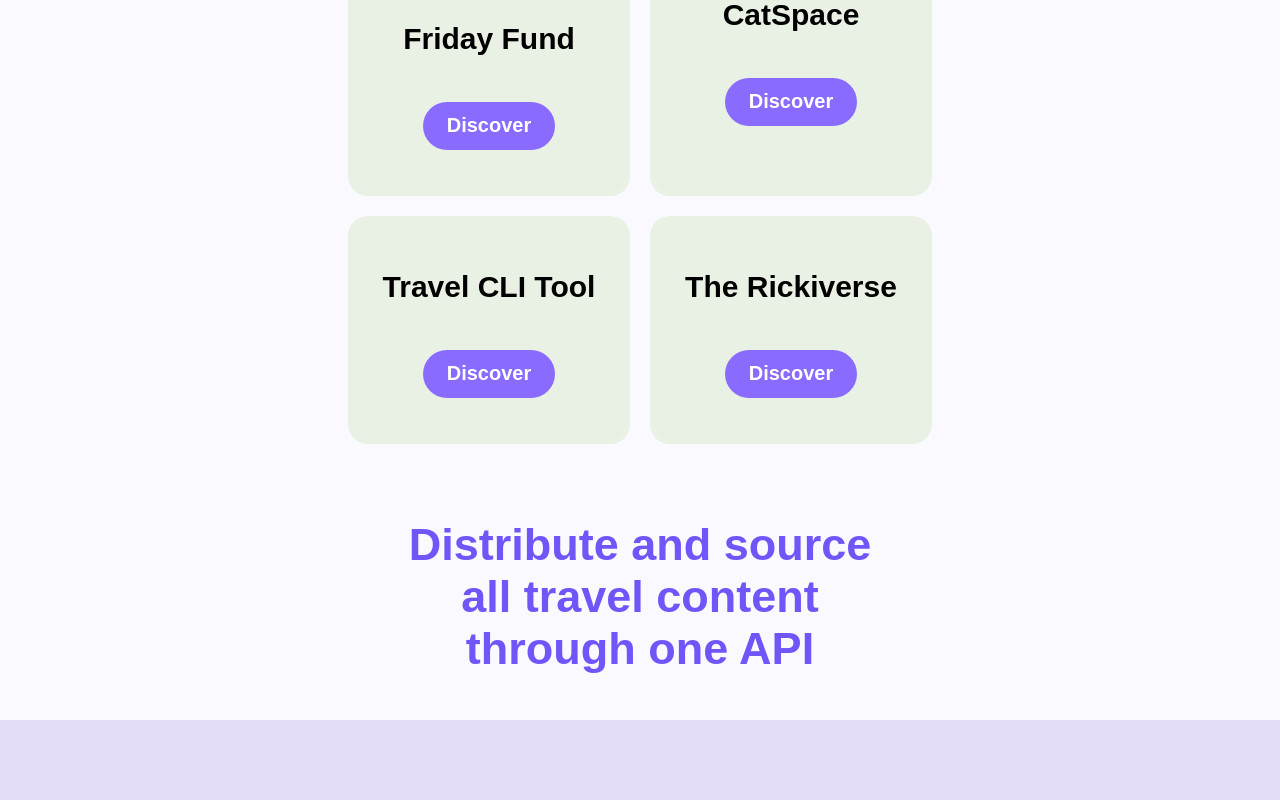
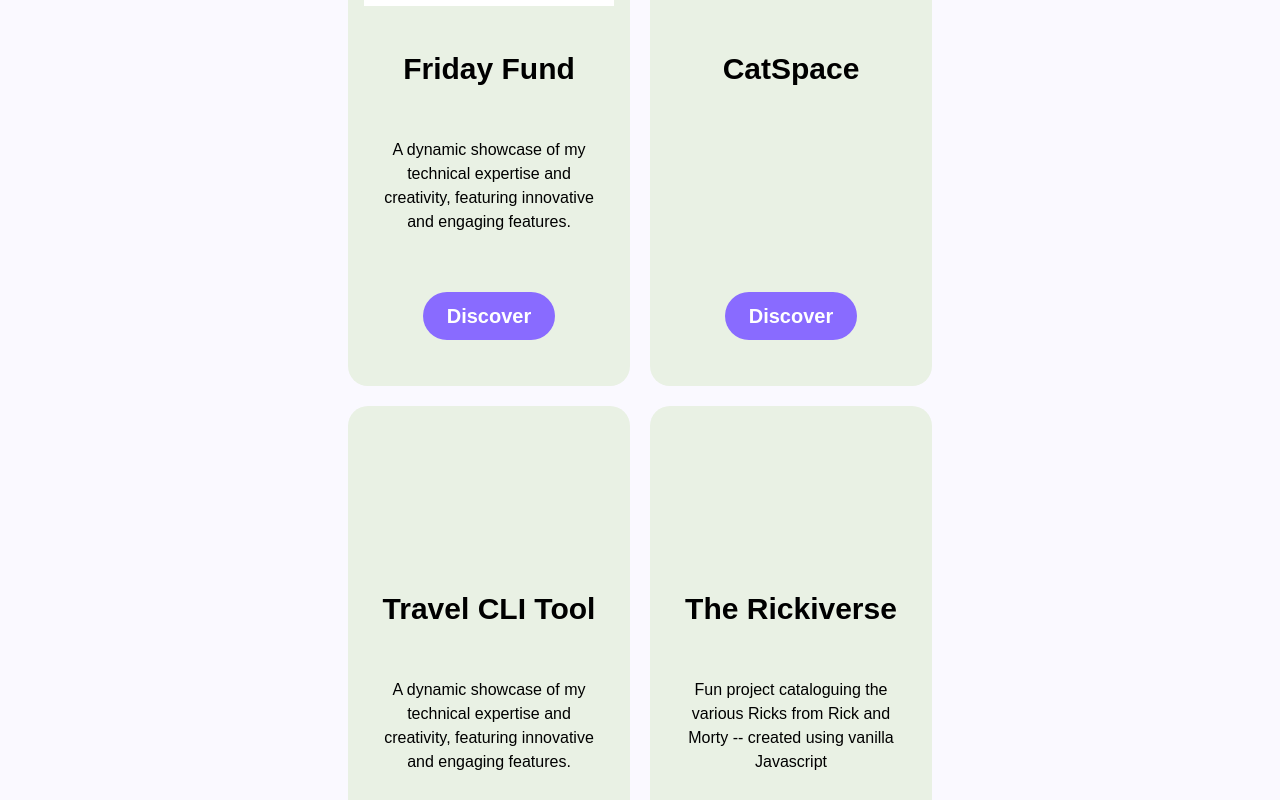
Before and after one commit to racosta323/rene-acosta-portfolio, a React (Create React App) app: page / in a window 1280 px wide. Shown: the part 2600-3400 px from the top of the page. Built offline with nearby package versions, Linux system fonts and the light colour scheme.

Commit message:
aligns buttons for each card in projects section

```diff
--- a/src/App.css
+++ b/src/App.css
@@ -336,9 +336,8 @@
 }
 
 #card-header {
-  /* background-image: url('../public/showmate_homepage.png'); */
   width: 100%;
-  height: auto;
+  height: 150px;
   border-radius: var(--spacing-12) var(--spacing-12) 0px 0px;
   margin-bottom: var(--spacing-16);
   background-position: center;
@@ -363,11 +362,15 @@
 #logos{
   justify-content: center;
   padding: 20px 0px 10px 0px;
-
+  height: 60px;
 }
 
 #project-btn{
   margin: 20px 0px 30px 0px;
+}
+
+#tagline{
+  height: 150px;
 }
 
 #resume {
--- a/src/Project.js
+++ b/src/Project.js
@@ -4,7 +4,7 @@
 
 function Project( { id, name, tagline, summary, image, tech, features, ghLink, siteLink }){
 
-    console.log(id, name, tagline, summary, image, tech, features, ghLink, siteLink )
+    // console.log(id, name, tagline, summary, image, tech, features, ghLink, siteLink )
 
     const [ showModal, setShowModal ] = useState(false)
 
@@ -23,7 +23,7 @@
                 <div id='logos'>
                     <h4>{name} </h4>
                 </div>
-                <div>
+                <div id="tagline">
                     <p>{tagline}</p>
                 </div>
                 <div id='project-btn'>
--- a/src/projectsData.js
+++ b/src/projectsData.js
@@ -6,14 +6,14 @@
         summary: 'Developed a groundbreaking app that translates dog barks into human speech, revolutionizing pet communication. Achieved 1 million downloads in the first month and received accolades from major tech blogs.',
         image: '/showmate_homepage.png',
         tech: 'JavaScript, Python, React',
-        features: 'features',
+        features: 'Responsive images?, navbar',
         ghLink: '',
         siteLink: ''
     },
     {
         id: 2,
         name: 'Showmate',
-        tagline: 'A vibrant hub for concert reviews and discovery, built with Flask, React, and Bootstrap',
+        tagline: 'A dynamic showcase of my technical expertise and creativity, featuring innovative and engaging features.',
         summary: "A dynamic full-stack web app born from my capstone project at Flatiron School's software engineering curriculum. Developed in just one week, ShowMate empowers users to review concerts they've attended and explore others' reviews, fostering a vibrant community around live music experiences.",
         image: '/showmate_homepage.png',
         tech: 'JavaScript, Python, React, Bootstrap, HTML, CSS, PostgreSQL, Flask, SQLAlchemy, Formik, Yup',
@@ -24,7 +24,7 @@
     {
         id: 3,
         name: 'Friday Fund',
-        tagline: '',
+        tagline: 'A dynamic showcase of my technical expertise and creativity, featuring innovative and engaging features.',
         summary: '',
         image: '/FridayFund.png',
         tech: 'JavaScript, React, React Router DOM Python, SQL, SQLAlchemy, Formik, Faker',
@@ -46,7 +46,7 @@
     {
         id: 5,
         name: 'Travel CLI Tool',
-        tagline: '',
+        tagline: 'A dynamic showcase of my technical expertise and creativity, featuring innovative and engaging features.',
         summary: '',
         image: '',
         tech: '',
@@ -57,7 +57,7 @@
     {
         id: 6,
         name: 'The Rickiverse',
-        tagline: '',
+        tagline: 'Fun project cataloguing the various Ricks from Rick and Morty -- created using vanilla Javascript',
         summary: '',
         image: '',
         tech: '',
```
